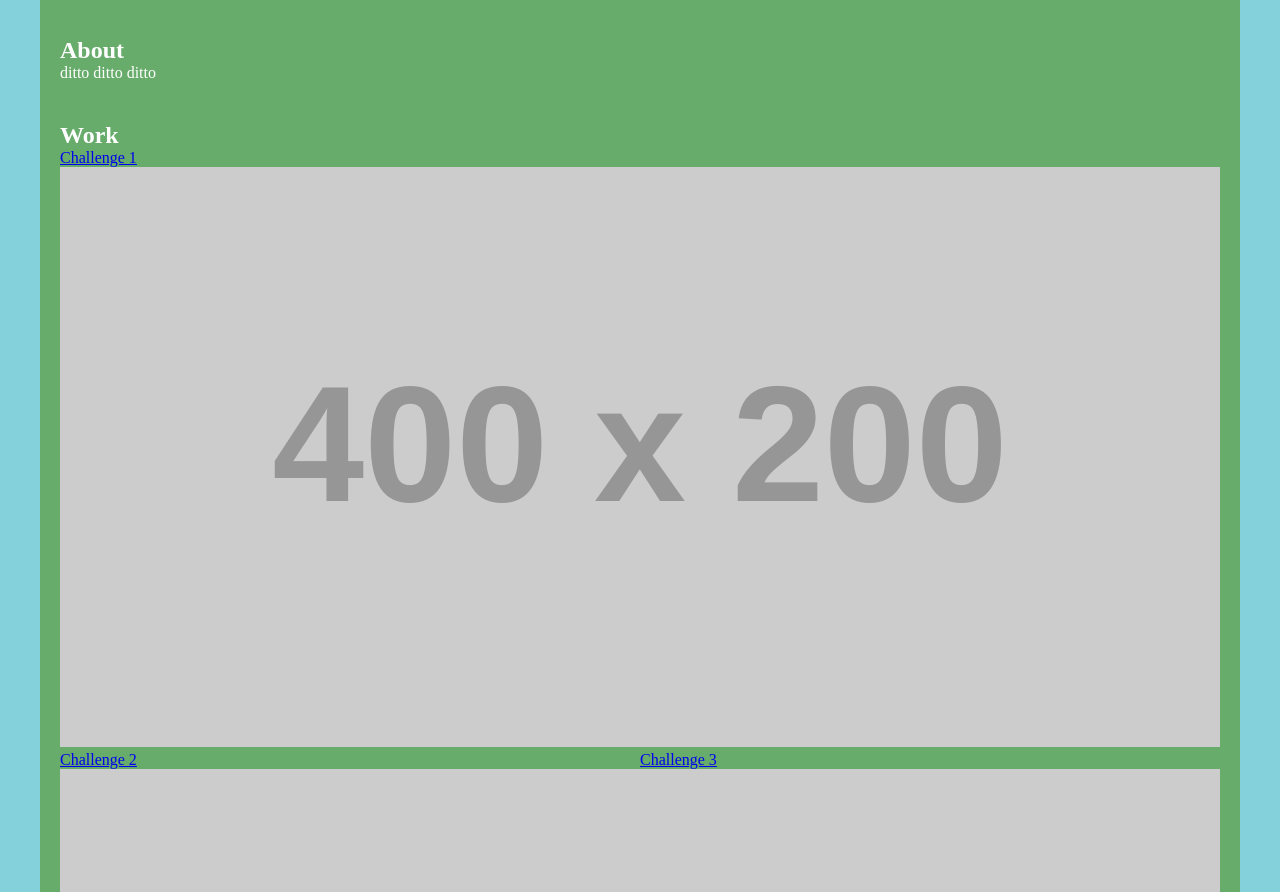
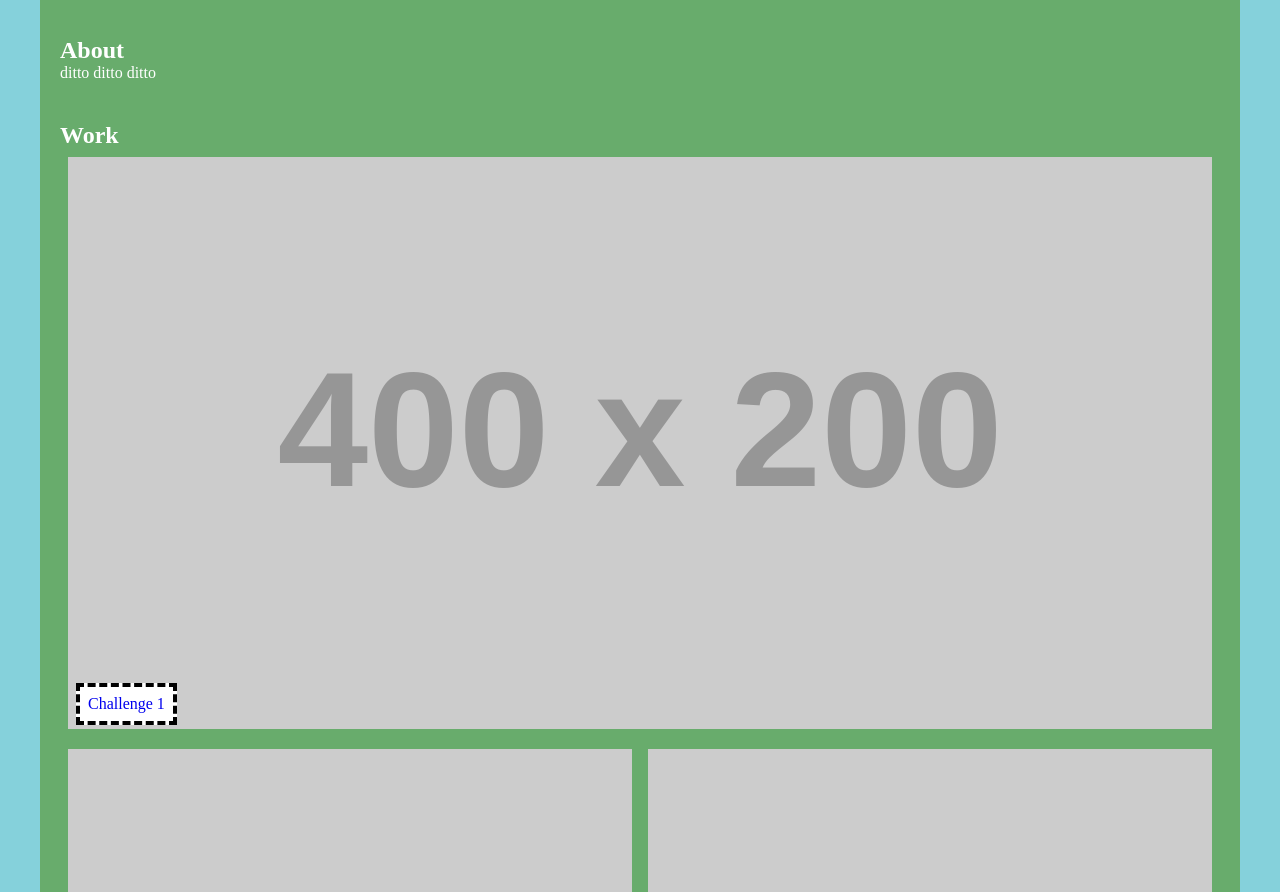
Before and after one commit to dong135790/personal-portfolio-html-css, a plain HTML site: page index.html in a window 1280 px wide. Shown: the part 60-952 px from the top of the page. Drawn offline with Linux system fonts and the light colour scheme; placeholder pictures from the web are drawn by us.

Commit message:
added caption class in p. Added css of caption and comments.

```diff
--- a/assets/style.css
+++ b/assets/style.css
@@ -46,6 +46,7 @@ nav a {
 nav a:hover {
     color: rgb(217, 241, 77);
 }
+
 /* Parent element for work */
 .work {
     display: flex;
@@ -55,6 +56,7 @@ nav a:hover {
 }
 /* Child element for work */
 .work-item {
+    position: relative;
     display: inline-block;
     width: 50%;
 }
@@ -63,10 +65,23 @@ nav a:hover {
 .featured {
     width: 100%;
 }
-
+/* We want the img to fill up 100% of page no matter what, but featured will be 100% and else (work-item) will be 50% */
 .fluid-img  {
     /* fills up the entire line */
-    width: 100%
+    width: 100%;
+    padding: 8px;
+}
+
+.caption {
+    /* Move to upper left hand corner */
+    /* Needs position: relative; in parent element for line 83 & 84 to execute */
+    position: absolute;
+    margin: 16px;
+    padding: 8px;
+    background-color: white;
+    border: 4px dashed black;
+    bottom: 0;
+    left: 0;
 }
 
 
--- a/index.html
+++ b/index.html
@@ -28,15 +28,15 @@
             <div class="work">
                 <!-- Anchor tag since we want these images to be a link -->
                 <a href="#" class="work-item featured">
-                    <p>Challenge 1</p>
+                    <p class="caption">Challenge 1</p>
                     <img class="fluid-img" src="https://via.placeholder.com/400x200" alt="Challenge 1">
                 </a>
                 <a href="#" class="work-item">
-                    <p>Challenge 2</p>
+                    <p class="caption">Challenge 2</p>
                     <img class="fluid-img" src="https://via.placeholder.com/200" alt="Challenge 2">
                 </a>
                 <a href="#" class="work-item">
-                    <p>Challenge 3</p>
+                    <p class="caption">Challenge 3</p>
                     <img class="fluid-img" src="https://via.placeholder.com/200" alt="Challenge 3">
                 </a>
             </div>
```
